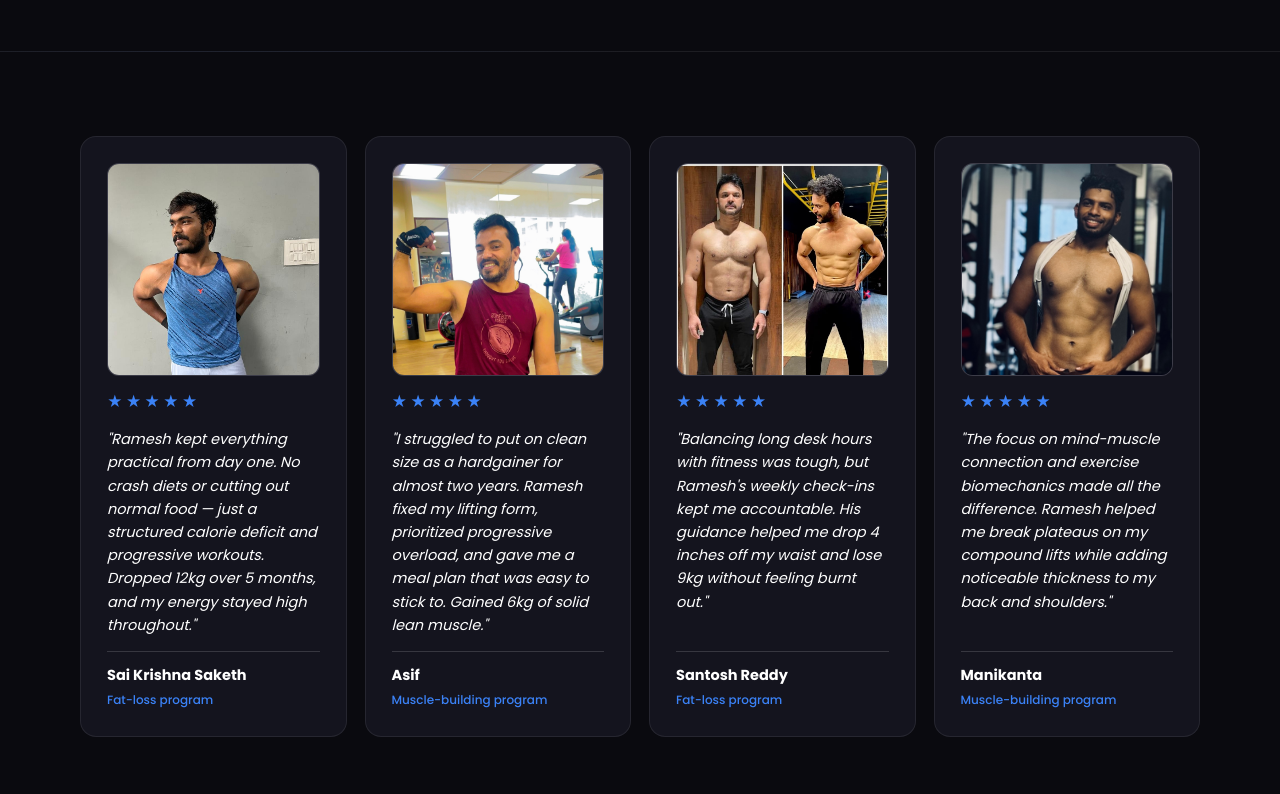
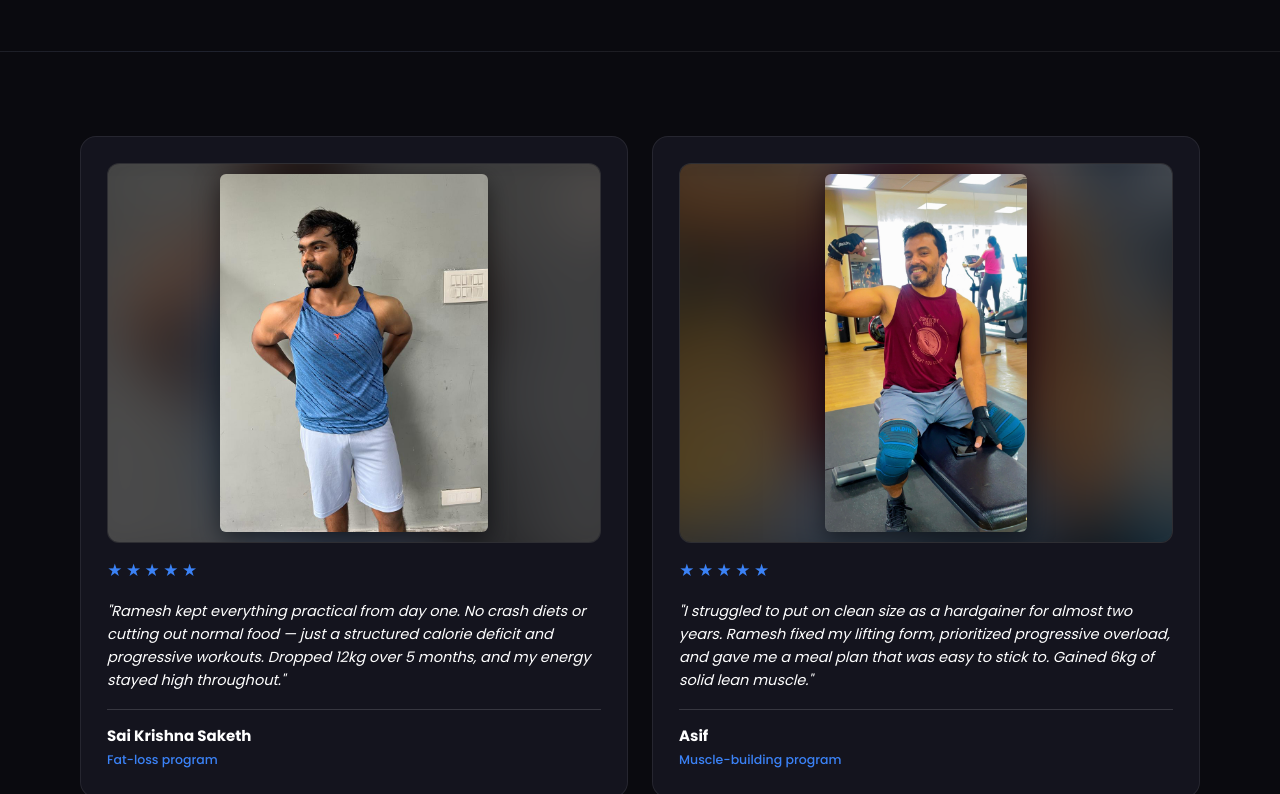
Before and after one commit to RRK-Automations-Agency/ramesh-polishetty, a website: page clients.html in a window 1280 px wide. Shown: the part 333-1127 px from the top of the page. Drawn offline with Linux system fonts and the light colour scheme; no server answers.

Commit message:
changed the testimonial layout

```diff
--- a/clients.html
+++ b/clients.html
@@ -66,10 +66,11 @@
 
 <section class="section">
   <div class="wrap">
-    <div class="grid-4">
+    <div class="testimonials-grid">
       <div class="card quote reveal">
         <div class="quote-photo">
-          <img src="photos/testimonials/sai-krishna-saketh.jpg" alt="Sai Krishna Saketh" loading="lazy" decoding="async" />
+          <div class="quote-photo-bg" style="background-image:url('photos/testimonials/sai-krishna-saketh.jpg');" aria-hidden="true"></div>
+          <img src="photos/testimonials/sai-krishna-saketh.jpg" alt="Sai Krishna Saketh transformation" loading="lazy" decoding="async" />
         </div>
         <div class="stars" aria-label="5 out of 5 stars">★★★★★</div>
         <p>"Ramesh kept everything practical from day one. No crash diets or cutting out normal food — just a structured calorie deficit and progressive workouts. Dropped 12kg over 5 months, and my energy stayed high throughout."</p>
@@ -79,7 +80,8 @@
       </div>
       <div class="card quote reveal">
         <div class="quote-photo">
-          <img src="photos/testimonials/asif.jpg" alt="Asif" loading="lazy" decoding="async" />
+          <div class="quote-photo-bg" style="background-image:url('photos/testimonials/asif.jpg');" aria-hidden="true"></div>
+          <img src="photos/testimonials/asif.jpg" alt="Asif muscle building transformation" loading="lazy" decoding="async" />
         </div>
         <div class="stars" aria-label="5 out of 5 stars">★★★★★</div>
         <p>"I struggled to put on clean size as a hardgainer for almost two years. Ramesh fixed my lifting form, prioritized progressive overload, and gave me a meal plan that was easy to stick to. Gained 6kg of solid lean muscle."</p>
@@ -89,7 +91,8 @@
       </div>
       <div class="card quote reveal">
         <div class="quote-photo">
-          <img src="photos/testimonials/santosh-reddy.jpg" alt="Santosh Reddy" loading="lazy" decoding="async" />
+          <div class="quote-photo-bg" style="background-image:url('photos/testimonials/santosh-reddy.jpg');" aria-hidden="true"></div>
+          <img src="photos/testimonials/santosh-reddy.jpg" alt="Santosh Reddy transformation results" loading="lazy" decoding="async" />
         </div>
         <div class="stars" aria-label="5 out of 5 stars">★★★★★</div>
         <p>"Balancing long desk hours with fitness was tough, but Ramesh's weekly check-ins kept me accountable. His guidance helped me drop 4 inches off my waist and lose 9kg without feeling burnt out."</p>
@@ -99,7 +102,8 @@
       </div>
       <div class="card quote reveal">
         <div class="quote-photo">
-          <img src="photos/testimonials/manikanta.jpg" alt="Manikanta" loading="lazy" decoding="async" />
+          <div class="quote-photo-bg" style="background-image:url('photos/testimonials/manikanta.jpg');" aria-hidden="true"></div>
+          <img src="photos/testimonials/manikanta.jpg" alt="Manikanta muscle building transformation" loading="lazy" decoding="async" />
         </div>
         <div class="stars" aria-label="5 out of 5 stars">★★★★★</div>
         <p>"The focus on mind-muscle connection and exercise biomechanics made all the difference. Ramesh helped me break plateaus on my compound lifts while adding noticeable thickness to my back and shoulders."</p>
--- a/css/styles.css
+++ b/css/styles.css
@@ -485,35 +485,59 @@ header.scrolled{ box-shadow:0 8px 30px rgba(0,0,0,.55); }
 /* ============================================================
    TESTIMONIALS
    ============================================================ */
-.quote{ display:flex; flex-direction:column; gap:14px; }
+.testimonials-grid{
+  display:grid;
+  grid-template-columns:repeat(2, 1fr);
+  gap:24px;
+}
+.quote{ display:flex; flex-direction:column; gap:16px; }
 .quote .quote-photo{
   width:100%;
-  aspect-ratio:1/1;
+  height:380px;
   border-radius:calc(var(--radius) - 4px);
   overflow:hidden;
-  background:var(--card-hi);
+  background:#09090f;
   border:1px solid var(--line-2);
   position:relative;
+  display:flex;
+  align-items:center;
+  justify-content:center;
+  padding:10px;
+}
+.quote .quote-photo-bg{
+  position:absolute;
+  inset:-20px;
+  background-size:cover;
+  background-position:center;
+  filter:blur(28px);
+  opacity:0.35;
+  transform:scale(1.15);
+  pointer-events:none;
 }
 .quote .quote-photo img{
-  width:100%;
-  height:100%;
-  object-fit:cover;
-  object-position:center top;
+  position:relative;
+  z-index:2;
+  max-width:100%;
+  max-height:100%;
+  width:auto;
+  height:auto;
+  object-fit:contain;
   display:block;
-  transition:transform .35s ease;
+  border-radius:6px;
+  box-shadow:0 8px 24px rgba(0,0,0,.5);
+  transition:transform .3s ease;
 }
 .card.quote:hover .quote-photo img{
-  transform:scale(1.04);
+  transform:scale(1.02);
 }
 .quote .stars{ color:var(--accent-light); letter-spacing:3px; font-size:15px; }
 .quote p{ font-size:14.5px; line-height:1.6; font-style:italic; color:var(--text); flex:1; }
 .quote .who{
   display:flex;
   align-items:center;
-  gap:12px;
+  justify-content:space-between;
   margin-top:auto;
-  padding-top:12px;
+  padding-top:14px;
   border-top:1px solid var(--line-2);
 }
 .quote .who .av{
@@ -521,8 +545,8 @@ header.scrolled{ box-shadow:0 8px 30px rgba(0,0,0,.55); }
   background:var(--accent-soft); border:1px solid var(--accent-light);
   display:grid; place-items:center; font-weight:700; color:var(--accent-light); font-size:15px;
 }
-.quote .who b{ display:block; font-size:14.5px; color:var(--text); }
-.quote .who span{ display:block; font-size:12px; color:var(--accent-light); margin-top:2px; font-weight:500; }
+.quote .who b{ display:block; font-size:15px; color:var(--text); }
+.quote .who span{ display:block; font-size:12.5px; color:var(--accent-light); margin-top:2px; font-weight:500; }
 
 /* ============================================================
    CONTACT
@@ -872,6 +896,16 @@ footer{ border-top:1px solid var(--line); background:var(--bg-2); padding:46px 0
   .section.alt{ padding:54px 0; }
 }
 
+@media (max-width:860px){
+  .testimonials-grid{
+    grid-template-columns:1fr;
+    gap:20px;
+  }
+  .quote .quote-photo{
+    height:320px;
+  }
+}
+
 /* ---------- mobile polish ----------------------------------
    Inputs below 16px make iOS Safari zoom the whole page on focus,
    and small tap targets are hard to hit with a thumb. */
@@ -881,8 +915,8 @@ footer{ border-top:1px solid var(--line); background:var(--bg-2); padding:46px 0
   .btn:not(.btn-sm){ padding-top:14px; padding-bottom:14px; }
   .card .link{ padding:7px 0; }
   .filters{ margin-bottom:22px; }
-  .card.quote{ padding:20px; gap:12px; }
-  .quote .quote-photo{ max-height:280px; }
+  .card.quote{ padding:18px; gap:14px; }
+  .quote .quote-photo{ height:280px; padding:8px; }
   .quote p{ font-size:14px; }
 }
 
```
